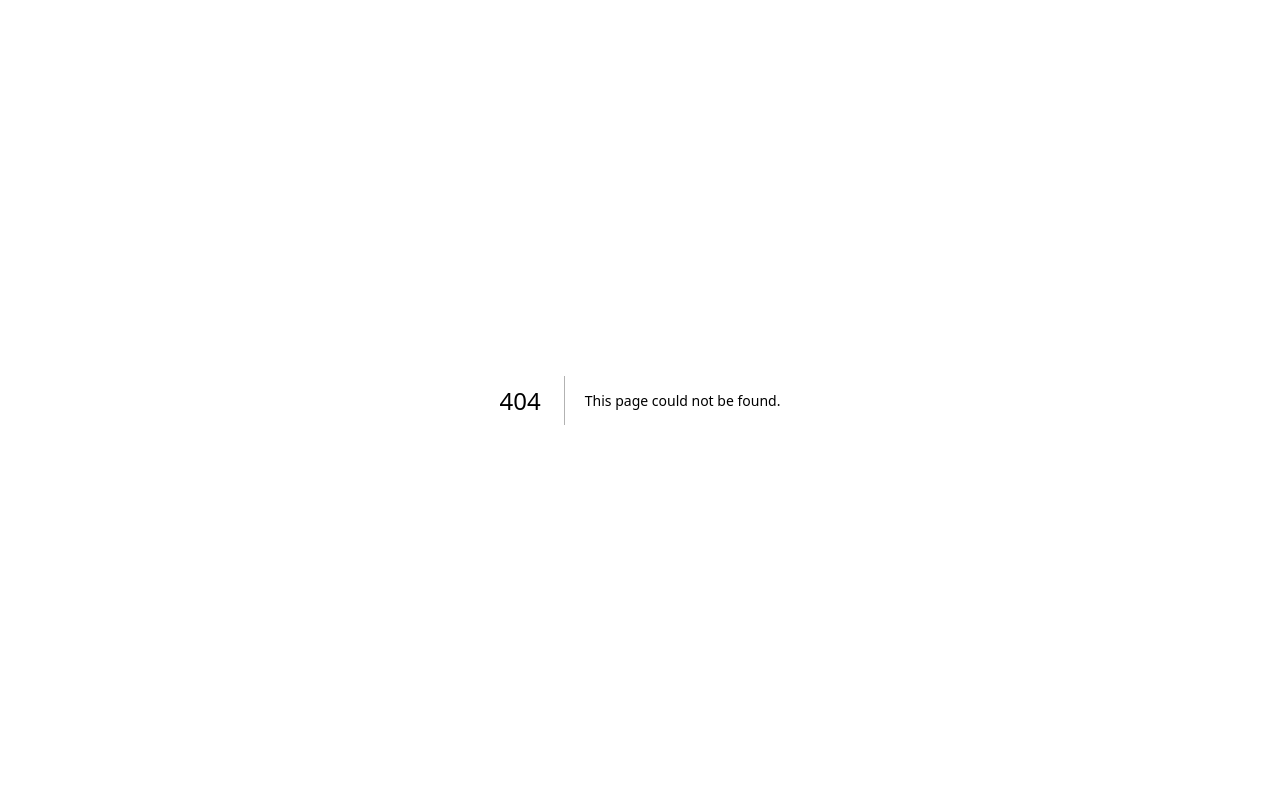
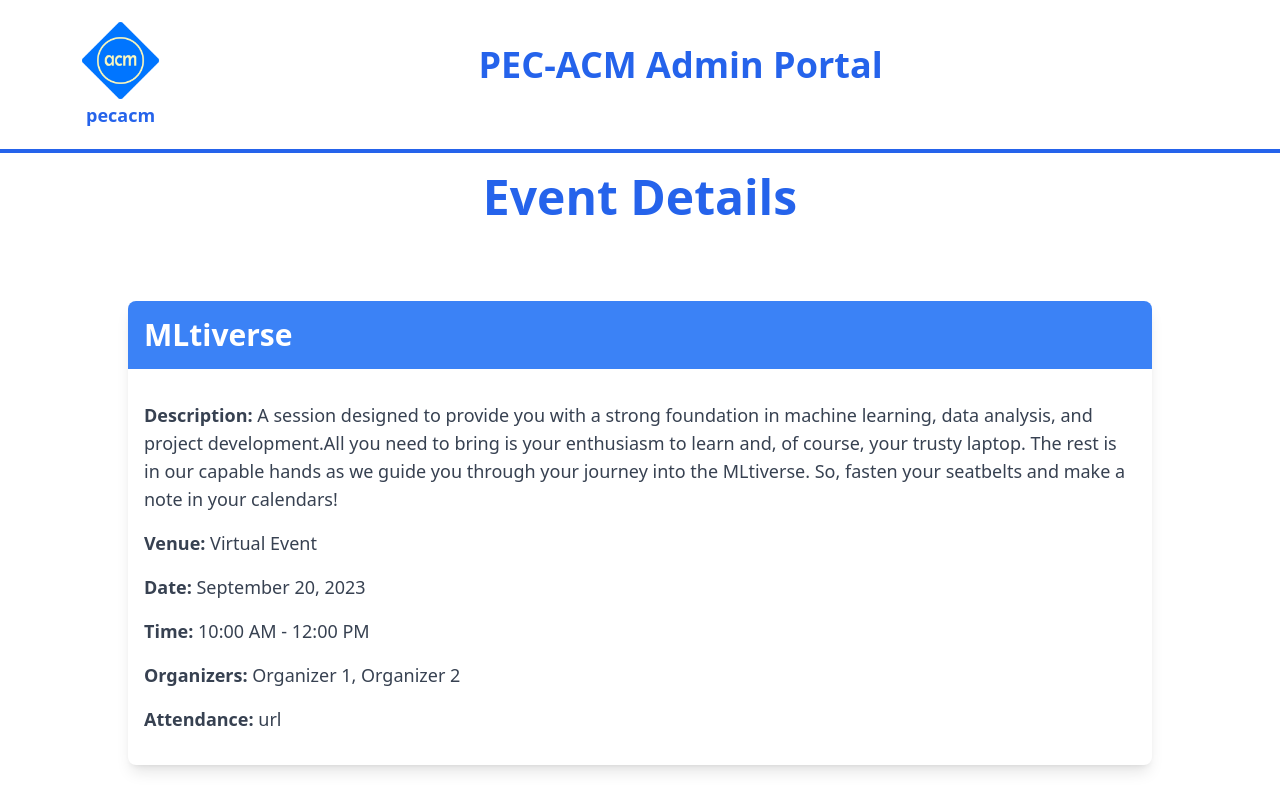
Before and after one commit to PEC-CSS/admin-portal, a Next.js app: page /event in a window 1280 px wide. Before the commit this address had no page. Built offline with nearby package versions, Linux system fonts and the light colour scheme.

Commit message:
Event details page

```diff
--- /dev/null
+++ b/src/components/Event.js
@@ -0,0 +1,83 @@
+import React from 'react'
+import Image from 'next/image'
+import Head from 'next/head'
+
+export const Event = () => {
+  const event = {
+    eventName: 'MLtiverse',
+    date: 'September 20, 2023',
+    time: '10:00 AM - 12:00 PM',
+    venue: 'Virtual Event',
+    description:
+      'A session designed to provide you with a strong foundation in machine learning, data analysis, and project development.All you need to bring is your enthusiasm to learn and, of course, your trusty laptop. The rest is in our capable hands as we guide you through your journey into the MLtiverse. So, fasten your seatbelts and make a note in your calendars!',
+    organizers: 'Organizer 1, Organizer 2',
+    attendanceLink: 'url'
+  }
+
+  return (
+    <div>
+      <Head>
+        <title>PEC ACM | Event Details</title>
+      </Head>
+      <div className='flex flex-col'>
+        <div className='flex flex-row  items-center'>
+          <div className='flex flex-col items-center justify-center ml-20'>
+            <Image
+              src='/assets/acm.png'
+              width={100}
+              height={100}
+              className='mt-5'
+            />
+            <h1 className='text-center font-extrabold text-blue-600 text-lg'>
+              pecacm
+            </h1>
+          </div>
+          <div className=' flex w-full flex-row justify-center mr-20'>
+            <h1 className='text-blue-600 text-4xl font-bold'>
+              PEC-ACM Admin Portal
+            </h1>
+          </div>
+        </div>
+        <hr className='mt-5 border-blue-600 border-2' />
+
+        <div className='flex flex-col items-center mt-5  w-full'>
+          <h1 className='text-center text-blue-600 text-5xl font-bold'>
+            Event Details
+          </h1>
+          <div className='flex flex-row gap-6 m-10 ml-20'>
+          </div>
+          <div className='container mx-auto'>
+            <div className=''>
+              <div className='w-4/5 mx-auto mb-8 bg-white rounded-lg shadow-lg hover:shadow-xl transition duration-300 transform hover:scale-105'>
+                <div className='text-3xl mb-4 bg-blue-500 p-4 text-white font-bold rounded-t-lg justify-items-center'>
+                  {event.eventName}
+                </div>
+                <div className='p-4'>
+                  <p className='text-lg text-gray-700 mb-4'>
+                    <strong>Description:</strong> {event.description}
+                  </p>
+                  <p className='text-lg text-gray-700 mb-4'>
+                    <strong>Venue:</strong> {event.venue}
+                  </p>
+                  <p className='text-lg text-gray-700 mb-4'>
+                    <strong>Date:</strong> {event.date}
+                  </p>
+                  <p className='text-lg text-gray-700 mb-4'>
+                    <strong>Time:</strong> {event.time}
+                  </p>
+                  <p className='text-lg text-gray-700 mb-4'>
+                    <strong>Organizers:</strong> {event.organizers}
+                  </p>
+                  <p className='text-lg text-gray-700 mb-4'>
+                    <strong>Attendance:</strong> {event.attendanceLink}
+                  </p>
+                  {/* Images of event can be here */}
+                </div>
+              </div>
+            </div>
+          </div>
+        </div>
+      </div>
+    </div>
+  )
+}
--- /dev/null
+++ b/src/pages/event.js
@@ -0,0 +1,11 @@
+import Head from 'next/head'
+import {Event} from '../components/Event'
+
+
+export default function event(){
+    return(
+        <div>
+        <Event/>
+        </div>
+    )
+}
```
